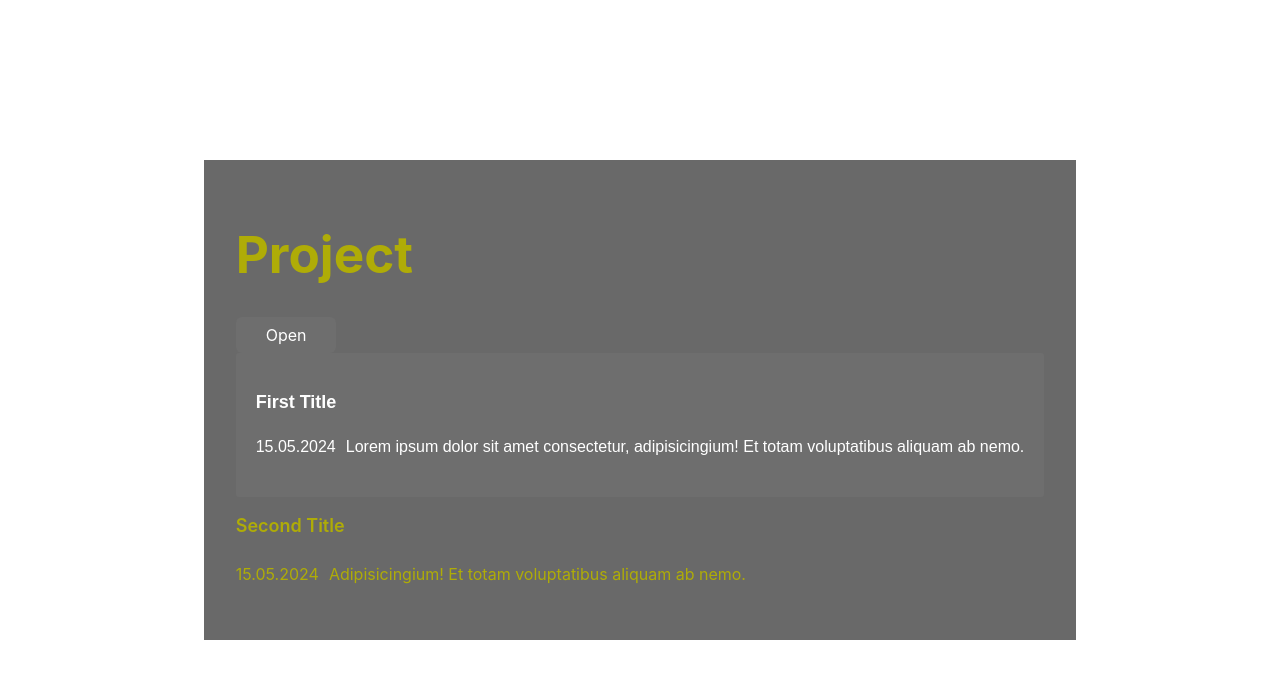
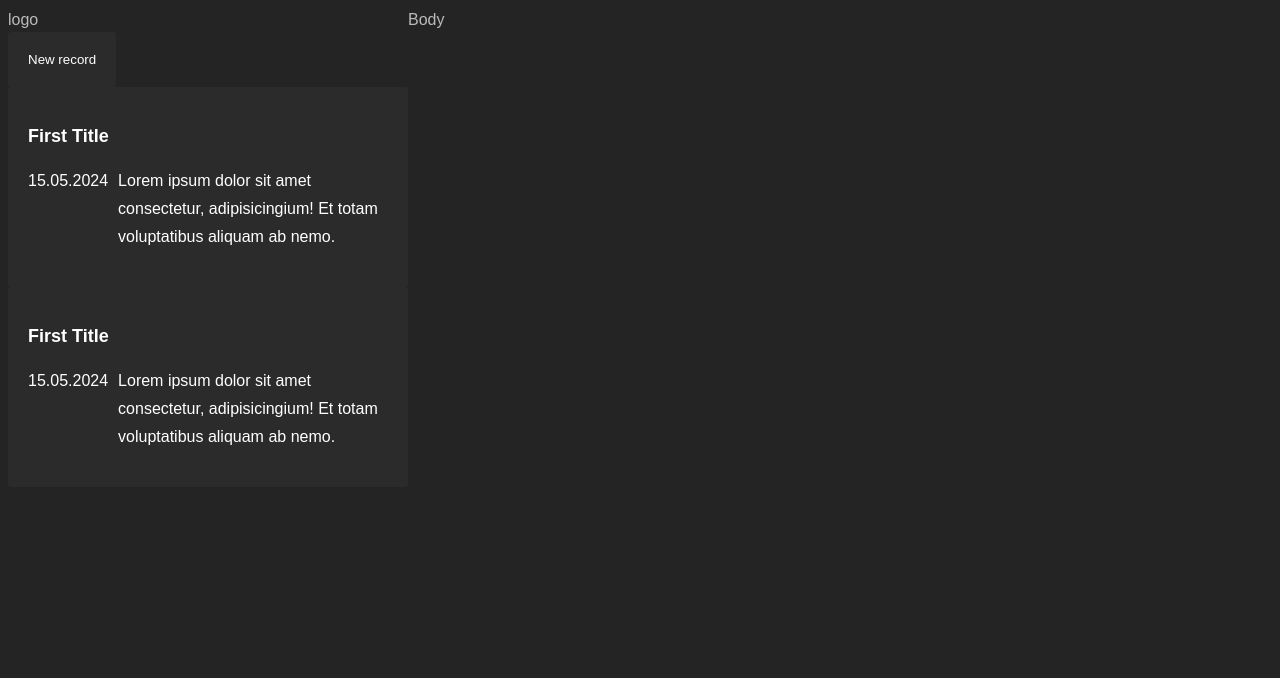
Before and after one commit to ABDMAD02/Journal-pet-, a React (Vite) app: page / in a window 1280 px wide. Shown: the top 678 px of the page. Built offline with nearby package versions, Linux system fonts and the light colour scheme; a web font is replaced by a local one.

Commit message:
second commit

```diff
--- a/src/App.css
+++ b/src/App.css
@@ -1,42 +1,3 @@
-#root {
-  max-width: 1280px;
-  margin: 0 auto;
-  padding: 2rem;
-  background-color: #696969;
+.app {
+  display: flex;
 }
-
-.logo {
-  height: 6em;
-  padding: 1.5em;
-  will-change: filter;
-  transition: filter 300ms;
-}
-.logo:hover {
-  filter: drop-shadow(0 0 2em #646cffaa);
-}
-.logo.react:hover {
-  filter: drop-shadow(0 0 2em #61dafbaa);
-}
-
-@keyframes logo-spin {
-  from {
-    transform: rotate(0deg);
-  }
-  to {
-    transform: rotate(360deg);
-  }
-}
-
-@media (prefers-reduced-motion: no-preference) {
-  a:nth-of-type(2) .logo {
-    animation: logo-spin infinite 20s linear;
-  }
-}
-
-.card {
-  padding: 2em;
-}
-
-.read-the-docs {
-  color: #888;
-}
--- a/src/App.jsx
+++ b/src/App.jsx
@@ -2,6 +2,11 @@ import './App.css';
 import Button from './components/Button/Button';
 import CardButton from './components/CardButton/CardButton';
 import JournalItem from './components/JournalItem/JournalItem';
+import LeftPanel from './layouts/LeftPanel/LeftPanel';
+import Header from './components/Header/Header';
+import JournalList from './components/JournalList/JournalList';
+import JournalAddButton from './components/JournalAddButton/JournalAddButton';
+import Body from './layouts/Body/Body';
 
 
 export default function App(){
@@ -25,9 +30,19 @@ export default function App(){
   ];
 
   return (
-    <>
-    <h1>Project</h1>
-    <Button/>
+    <div className='app'>
+
+    <LeftPanel>
+      <Header/>
+      <JournalAddButton/>
+      <JournalList>
+      <CardButton>
+    <JournalItem
+      title = {data[0].title}
+      date = {data[0].date}
+      text = {data[0].text}
+    />
+    </CardButton>
     <CardButton>
     <JournalItem
       title = {data[0].title}
@@ -35,11 +50,11 @@ export default function App(){
       text = {data[0].text}
     />
     </CardButton>
-    <JournalItem
-      title = {data[1].title}
-      date = {data[1].date}
-      text = {data[1].text}
-    />
-    </>
+      </JournalList>
+    </LeftPanel>
+    <Body>
+      Body
+    </Body>
+    </div>
    );
 }
--- a/src/components/Header/Header.jsx
+++ b/src/components/Header/Header.jsx
@@ -0,0 +1,11 @@
+import './Header.css';
+
+function Header({children}) {
+    return (
+        <>
+        logo
+        </>
+    );
+}
+
+export default Header;
--- a/src/components/JournalAddButton/JournalAddButton.jsx
+++ b/src/components/JournalAddButton/JournalAddButton.jsx
@@ -0,0 +1,12 @@
+import CardButton from '../CardButton/CardButton';
+import './JournalAddButton.css';
+
+function JournalAddButton({children}) {
+    return (
+        <CardButton>
+            New record
+        </CardButton>
+    );
+}
+
+export default JournalAddButton;
--- a/src/components/JournalList/JournalList.jsx
+++ b/src/components/JournalList/JournalList.jsx
@@ -0,0 +1,11 @@
+import './JournalList.css';
+
+function JournalList({children}) {
+    return (
+        <div className='journal-list'>
+            {children}
+        </div>
+    );
+}
+
+export default JournalList;
--- a/src/index.css
+++ b/src/index.css
@@ -1,10 +1,10 @@
 :root {
-  font-family: Inter, system-ui, Avenir, Helvetica, Arial, sans-serif;
+  font-family: 'Source Sans 3', sans-serif;
   line-height: 1.5;
   font-weight: 400;
 
   color-scheme: light dark;
-  color: rgba(0, 0, 0, 0.87);
+  color: rgba(209, 209, 209, 0.87);
   background-color: #242424;
 
   font-synthesis: none;
@@ -13,37 +13,7 @@
   -moz-osx-font-smoothing: grayscale;
 }
 
-a {
-  font-weight: 500;
-  color: #646cff;
-  text-decoration: inherit;
-}
-a:hover {
-  color: #535bf2;
-}
 
 body {
-  margin: 0;
-  display: flex;
-  place-items: center;
-  min-width: 320px;
-  min-height: 100vh;
+
 }
-
-h1 {
-  font-size: 3.2em;
-  line-height: 1.1;
-}
-
-@media (prefers-color-scheme: light) {
-  :root {
-    color: #afac07;
-    background-color: #ffffff;
-  }
-  a:hover {
-    color: #747bff;
-  }
-  button {
-    background-color: #f9f9f9;
-  }
-}
--- a/src/layouts/Body/Body.css
+++ b/src/layouts/Body/Body.css
@@ -0,0 +1,3 @@
+.body {
+
+}
--- a/src/layouts/Body/Body.jsx
+++ b/src/layouts/Body/Body.jsx
@@ -0,0 +1,11 @@
+import './Body.css';
+
+function Body({children}) {
+    return (
+        <div className='body'>
+            {children}
+        </div>
+    );
+}
+
+export default Body;
--- a/src/layouts/LeftPanel/LeftPanel.css
+++ b/src/layouts/LeftPanel/LeftPanel.css
@@ -0,0 +1,3 @@
+.left-panel {
+    width: 400px;
+}
--- /dev/null
+++ b/src/layouts/LeftPanel/LeftPanel.jsx
@@ -0,0 +1,11 @@
+import './LeftPanel.css';
+
+function LeftPanel({children}) {
+    return (
+        <div className='left-panel'>
+            {children}
+        </div>
+    );
+}
+
+export default LeftPanel;
```
